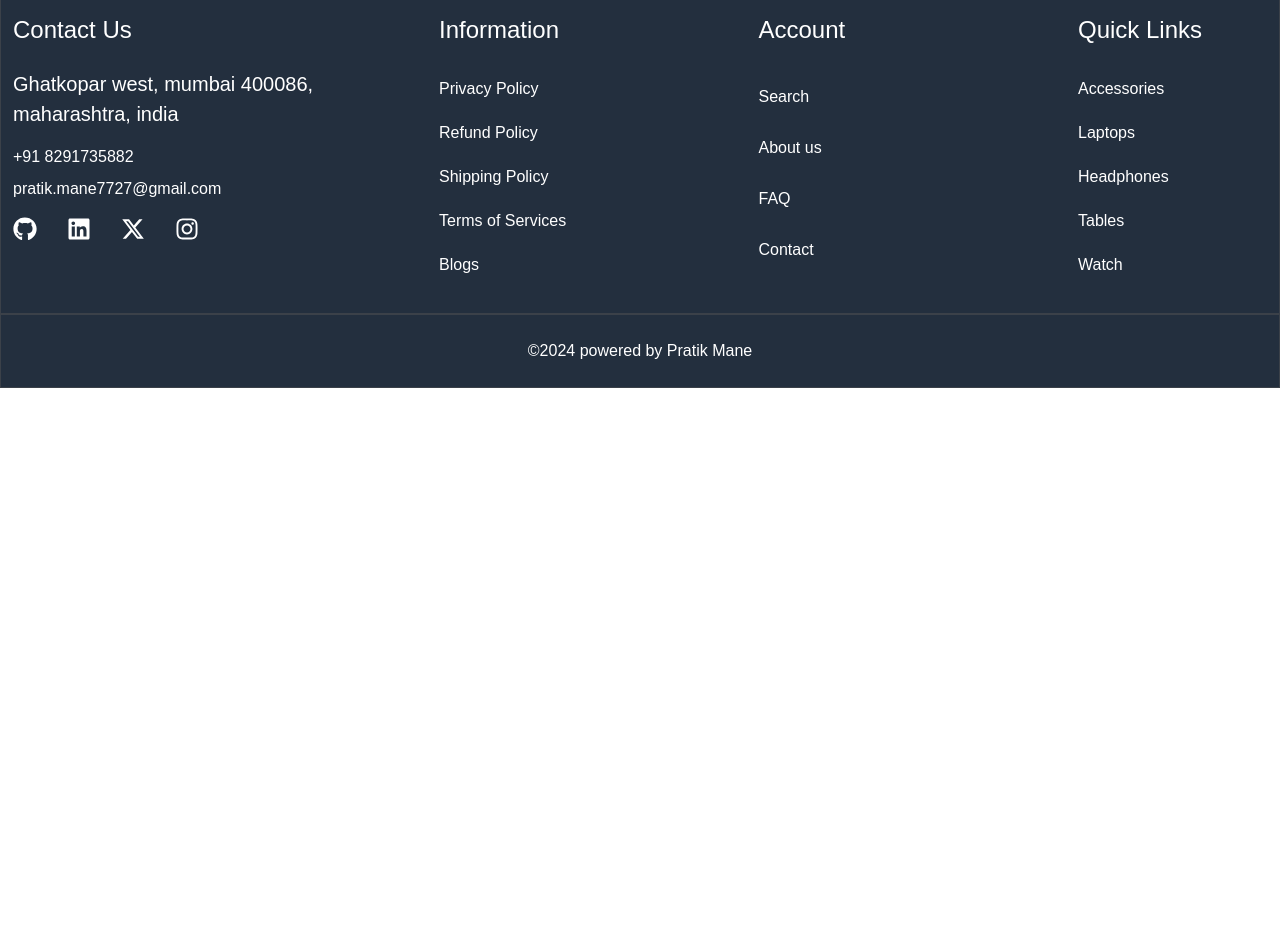
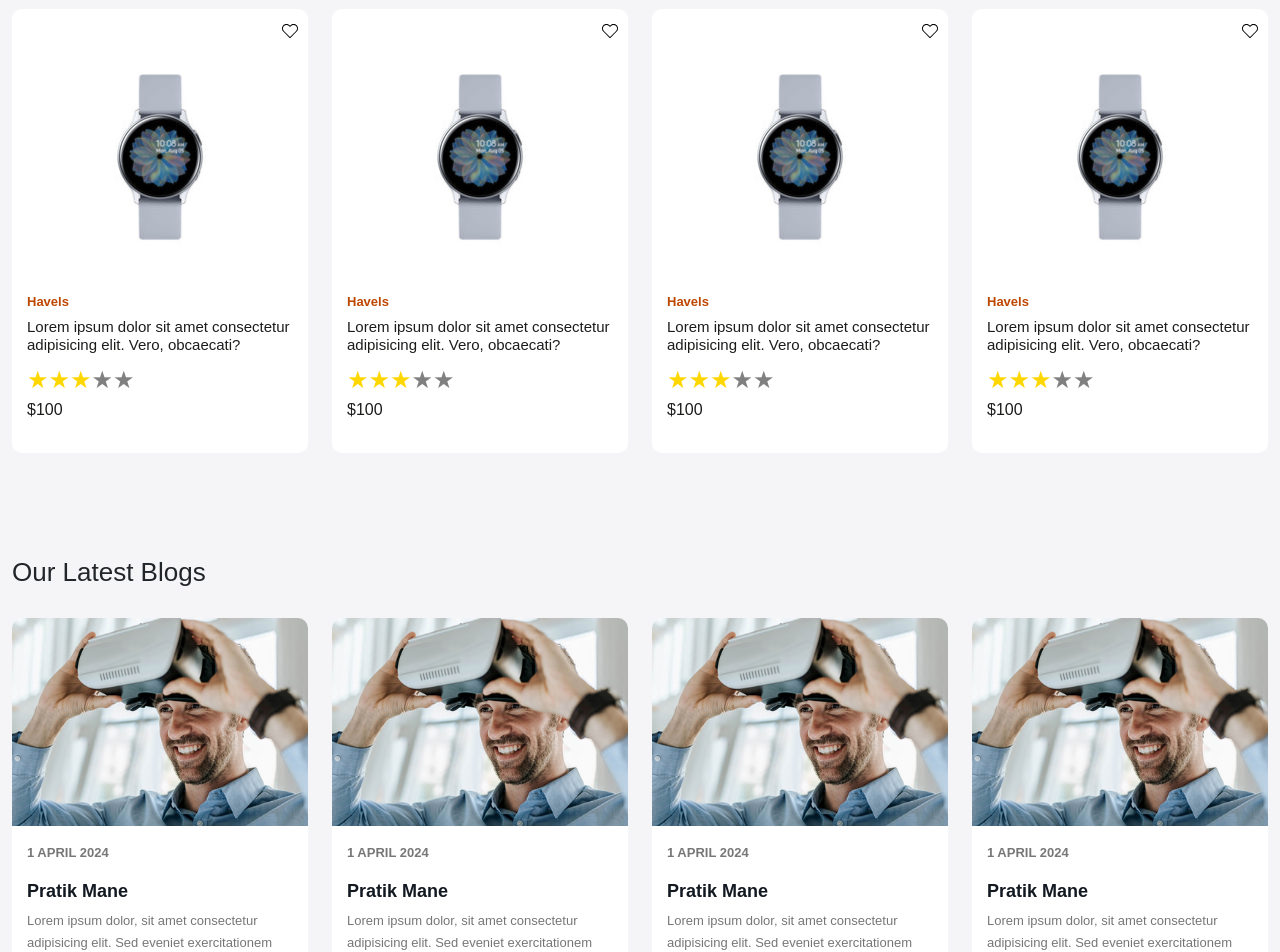
Before and after one commit to pratikravindramane/Ecommerce, a React (Create React App) app in the folder client/: page / in a window 1280 px wide. Shown: the part 1640-2592 px from the top of the page. Before the commit the page ends 2028 px from the top, so only its background shows below. Built offline with nearby package versions, Linux system fonts and the light colour scheme.

Commit message:
featured done

```diff
--- a/client/package.json
+++ b/client/package.json
@@ -11,6 +11,7 @@
     "react-dom": "^18.2.0",
     "react-fast-marquee": "^1.6.4",
     "react-icons": "^5.0.1",
+    "react-rating-stars-component": "^2.2.0",
     "react-router-dom": "^6.22.1",
     "react-scripts": "5.0.1",
     "web-vitals": "^2.1.4"
--- a/client/src/app.css
+++ b/client/src/app.css
@@ -11,6 +11,14 @@
   --color-bf4800: #bf4800;
   --color-f5f5f7: #f5f5f7;
   --color-ededed: #ededed;
+  --color-777777: #777777;
+  --color-1c1c1b: #1c1c1b;
+}
+.section-heading {
+  font-size: 26px;
+  font-weight: 500;
+  line-height: 32px;
+  margin-bottom: 30px;
 }
 .card-wrapper {
   box-shadow: 0 0 10px #0000001a;
@@ -229,3 +237,85 @@ footer .input-group-text {
 }
 /* categories ended */
 /* Home page ended */
+
+/* Blog Part */
+.blog-card {
+  background-color: white;
+  /* padding: 20px; */
+  border-radius: 10px;
+}
+.blog-card img {
+  border-radius: 10px 10px 0 0;
+}
+.blog-content {
+  padding: 15px;
+}
+.blog-content .date {
+  font-size: 13px;
+  line-height: 24px;
+  text-transform: uppercase;
+  letter-spacing: 0;
+  font-weight: 700;
+  color: var(--color-777777);
+  padding: 0;
+}
+.blog-content .title {
+  font-weight: 700;
+  font-size: 18px;
+  color: var(--color-131921);
+}
+.blog-content .desc {
+  font-size: 13px;
+  line-height: 22px;
+  color: var(--color-777777);
+}
+/* Blog Part ended */
+
+/* Product Card */
+.product-card {
+  background-color: white;
+  padding: 15px;
+  border-radius: 10px;
+  transform: 0.3s;
+  overflow: hidden;
+}
+.product-card:hover .action-bar {
+  right: 10px;
+}
+.product-card .product-details .brand {
+  color: var(--color-bf4800);
+  font-size: 13px;
+}
+.product-card .product-details .product-title {
+  font-size: 15px;
+  color: var(--color-1c1c1b);
+}
+.product-details p.price {
+  font-size: 16px;
+  color: var(--color-1c1c1b);
+}
+.action-bar {
+  top: 10%;
+  right: -20px;
+  transition: 0.3s;
+}
+.whishlist-icon {
+  top: 2%;
+  right: 10px;
+}
+.product-card .product-image {
+  height: 270px;
+}
+.product-image img {
+  object-fit: contain;
+}
+.product-card .product-image > img:last-child {
+  display: none;
+}
+.product-card:hover .product-image > img:nth-child(1) {
+  display: none;
+}
+.product-card:hover .product-image > img:last-child {
+  display: block;
+}
+/* Product Card ended */
--- /dev/null
+++ b/client/src/components/BlogCard.js
@@ -0,0 +1,25 @@
+import React from "react";
+import { Link } from "react-router-dom";
+const BlogCard = ({ img, date, title, desc }) => {
+  return (
+    <div className="col-3">
+      <div className="blog-card ">
+        <div className="card-img"></div>
+        <img src={img} alt="img" className="img-fluid" />
+        <div className="blog-content">
+          <p className="date">{date}</p>
+          <h5 className="title">{title}</h5>
+          <p className="desc">
+            Lorem ipsum dolor, sit amet consectetur adipisicing elit. Sed
+            eveniet exercitationem doloribus adipisci sun.
+          </p>
+          <Link to={"/"} className="button">
+            Read
+          </Link>
+        </div>
+      </div>
+    </div>
+  );
+};
+
+export default BlogCard;
--- /dev/null
+++ b/client/src/components/ProductCard.js
@@ -0,0 +1,57 @@
+import React from "react";
+import watch from "../images/watch.jpg";
+import { Link } from "react-router-dom";
+import ReactStars from "react-rating-stars-component";
+import addCart from "../images/add-cart.svg";
+import view from "../images/view.svg";
+import compare from "../images/prodcompare.svg";
+import gaming from "../images/blog-1.jpg";
+import wishlist from "../images/wish.svg";
+const ProductCard = () => {
+  return (
+    <div className="col-3">
+      <Link className="product-card position-relative">
+        <div className="whishlist-icon position-absolute">
+          <Link>
+            <img src={wishlist} alt="" />
+          </Link>
+        </div>
+        <div className="product-image">
+          <img src={watch} className="img-fluid" alt="product-img" />
+          <img src={gaming} className="img-fluid" alt="product-img" />
+        </div>
+        <div className="product-details">
+          <h6 className="brand">Havels</h6>
+          <h5 className="product-title">
+            Lorem ipsum dolor sit amet consectetur adipisicing elit. Vero,
+            obcaecati?
+          </h5>
+          <ReactStars
+            count={5}
+            // onChange={}
+            value={"3"}
+            edit={false}
+            size={24}
+            activeColor="#ffd700"
+          />
+          <p className="price">$100</p>
+        </div>
+        <div className="action-bar position-absolute">
+          <div className="d-flex flex-column gap-15">
+            <Link>
+              <img src={compare} alt="compare" />
+            </Link>
+            <Link>
+              <img src={view} alt="view" />
+            </Link>
+            <Link>
+              <img src={addCart} alt="add-cart" />
+            </Link>
+          </div>
+        </div>
+      </Link>
+    </div>
+  );
+};
+
+export default ProductCard;
--- a/client/src/pages/Home.js
+++ b/client/src/pages/Home.js
@@ -18,11 +18,14 @@ import brand5 from "../images/brand-05.png";
 import brand6 from "../images/brand-06.png";
 import brand7 from "../images/brand-07.png";
 import brand8 from "../images/brand-08.png";
+import blog1 from "../images/blog-1.jpg";
 import camera from "../images/camera.jpg";
 import tv from "../images/tv.jpg";
 import watches from "../images/watch.jpg";
 import gaming from "../images/headphone.jpg";
 import Marquee from "react-fast-marquee";
+import BlogCard from "../components/BlogCard";
+import ProductCard from "../components/ProductCard";
 function Home() {
   return (
     <>
@@ -249,6 +252,37 @@ function Home() {
           </div>
         </div>
       </section>
+      <section className="featured-wrapper py-5 home-wrapper-2">
+        <div className="container-xxl">
+          <div className="row">
+            <div className="col-12">
+              <h3 className="section-heading">Featured Collection</h3>
+            </div>
+            <ProductCard
+              img={blog1}
+              title={"Pratik Mane"}
+              date={"1 April 2024"}
+              desc={"lorem ipsum"}
+            />
+            <ProductCard img={blog1} />
+            <ProductCard img={blog1} />
+            <ProductCard img={blog1} />
+          </div>
+        </div>
+      </section>
+      <section className="blog-wrapper py-5 home-wrapper-2">
+        <div className="container-xxl">
+          <div className="row">
+            <div className="col-12">
+              <h3 className="section-heading">Our Latest Blogs</h3>
+            </div>
+            <BlogCard img={blog1} title={"Pratik Mane"} date={"1 April 2024"} />
+            <BlogCard img={blog1} title={"Pratik Mane"} date={"1 April 2024"} />
+            <BlogCard img={blog1} title={"Pratik Mane"} date={"1 April 2024"} />
+            <BlogCard img={blog1} title={"Pratik Mane"} date={"1 April 2024"} />
+          </div>
+        </div>
+      </section>
     </>
   );
 }
```
Also changed, not shown: 1 other file (tests, documents, lock files or other folders).
